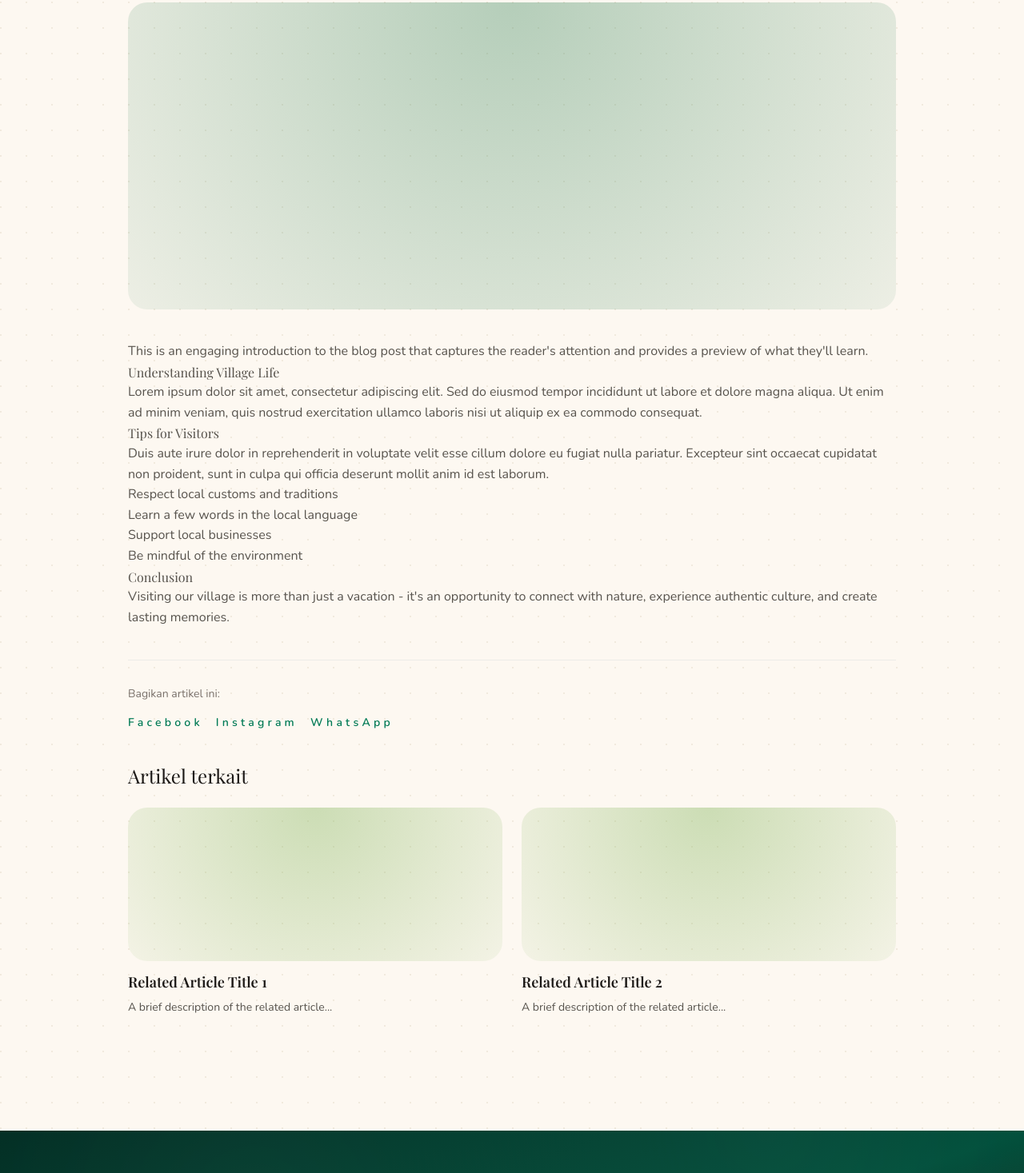
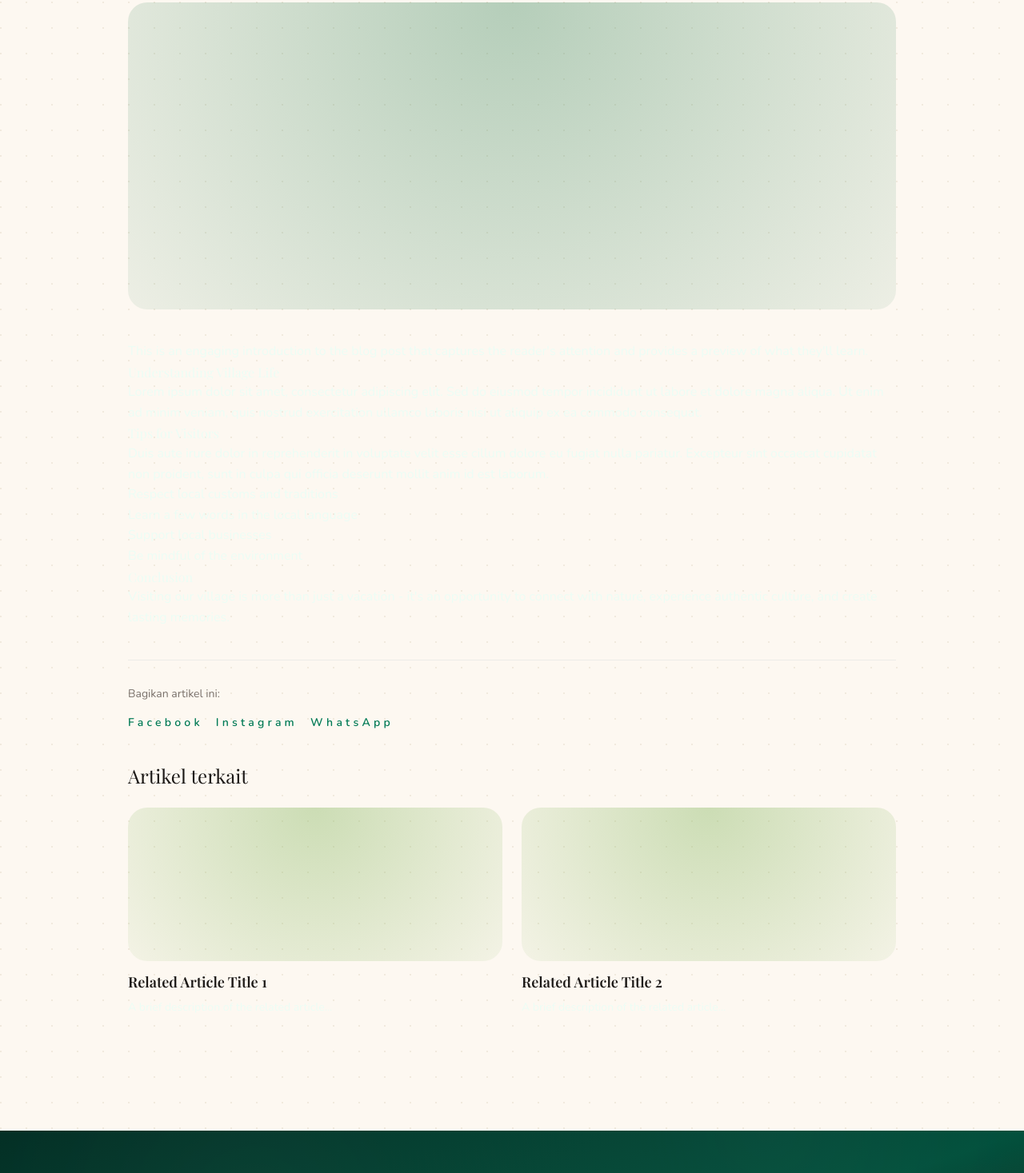
Before and after one commit to FarelGhozali/web-desa, a Next.js app: page /blog/1 in a window 1280 px wide. Shown: the part 350-1817 px from the top of the page at 80% size. Built offline with nearby package versions, Linux system fonts and the light colour scheme.

Commit message:
Update page.tsx

```diff
--- a/src/app/blog/[slug]/page.tsx
+++ b/src/app/blog/[slug]/page.tsx
@@ -53,7 +53,7 @@ export default async function BlogPostPage({ params }: Props) {
           <div className="h-96 rounded-3xl bg-[radial-gradient(circle_at_top,_rgba(46,127,82,0.35),_rgba(46,127,82,0.08))]"></div>
 
           {/* Content */}
-          <div className="prose prose-lg max-w-none text-stone-600">
+          <div className="prose prose-lg max-w-none text-emerald-50">
             <p className="lead">
               This is an engaging introduction to the blog post that captures the reader&apos;s attention
               and provides a preview of what they&apos;ll learn.
@@ -107,7 +107,7 @@ export default async function BlogPostPage({ params }: Props) {
                   <h3 className="text-lg font-semibold text-stone-900 transition-colors group-hover:text-emerald-700">
                     Related Article Title {i}
                   </h3>
-                  <p className="mt-2 text-sm text-stone-600">
+                  <p className="mt-2 text-sm text-emerald-50">
                     A brief description of the related article...
                   </p>
                 </Link>
```
